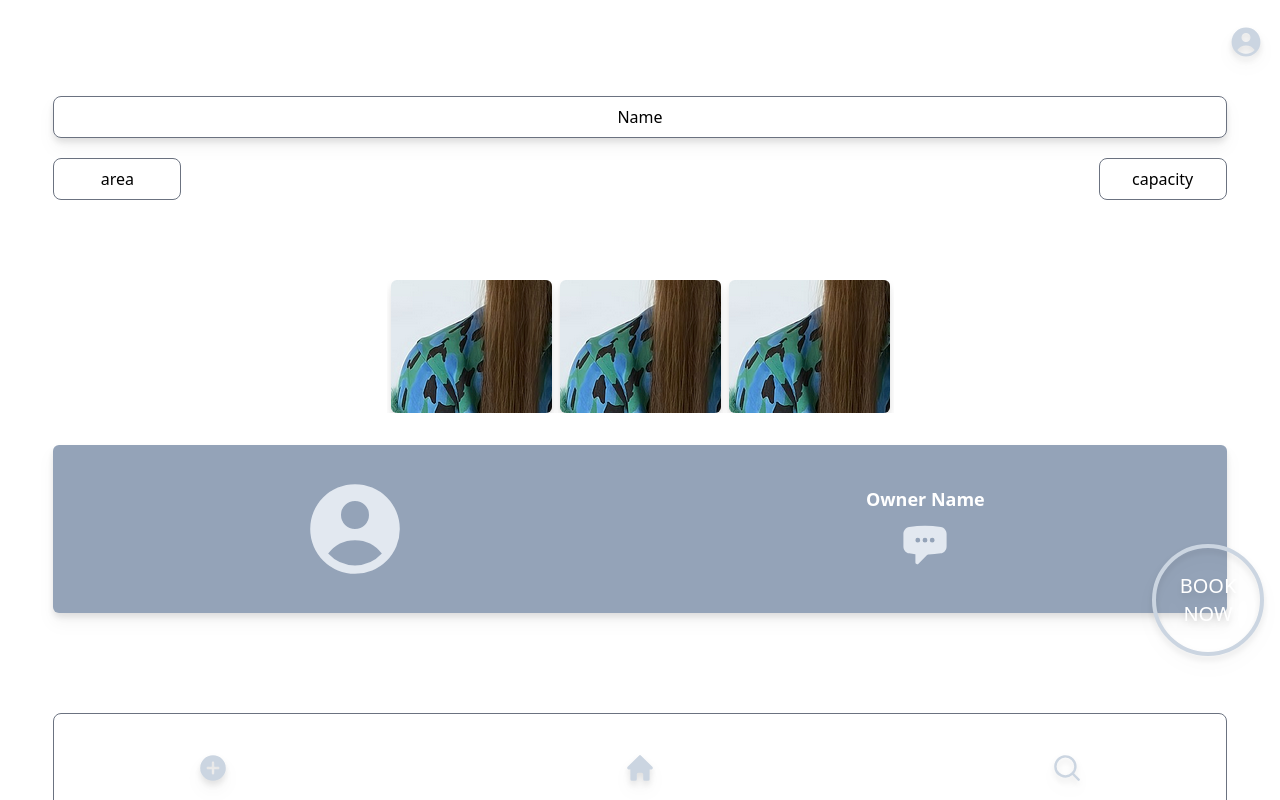
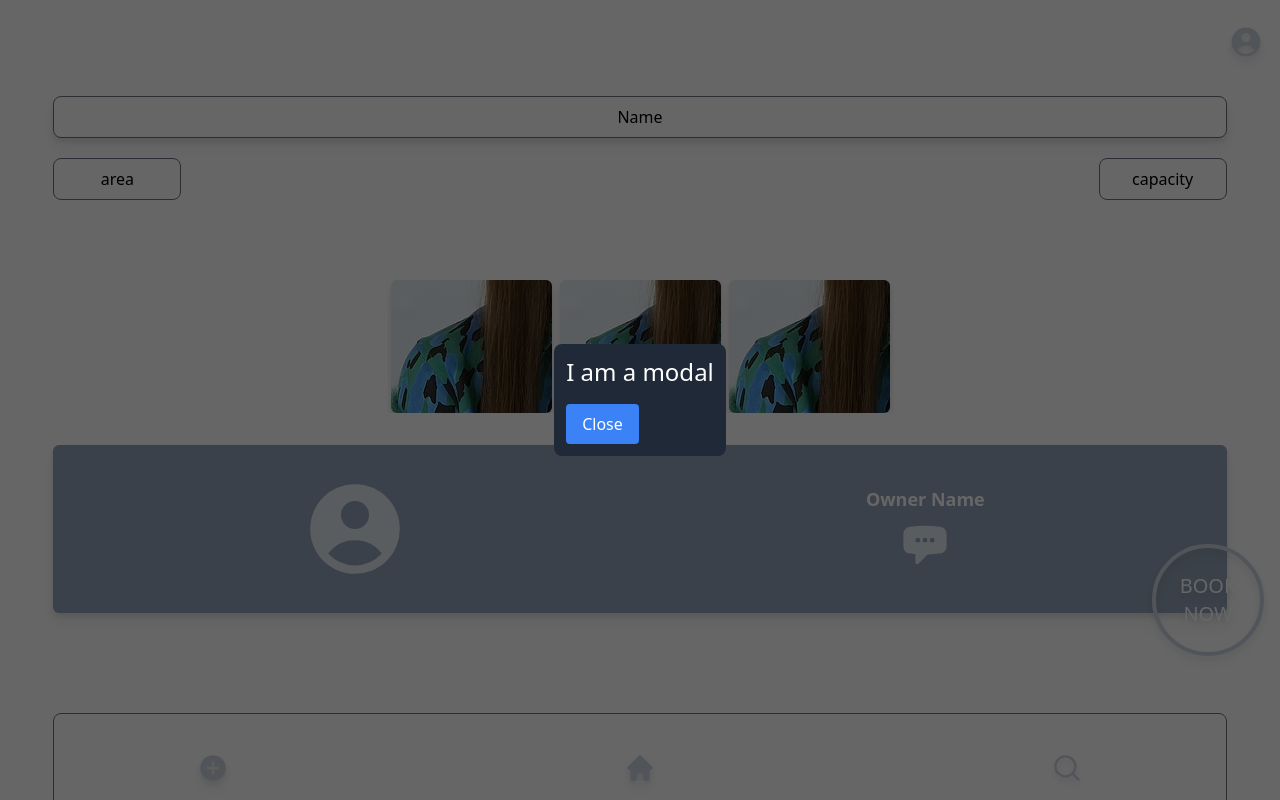
Before and after one commit to onu941/c25-capstone-project-kb, a React (Vite) app in the folder vite-client/: page /partyroom in a window 1280 px wide. Both pictures are taken after a click on the button "BOOK NOW". Built offline with nearby package versions, Linux system fonts and the light colour scheme.

Commit message:
add booking modal skeleton, cleanup other code

```diff
--- a/vite-client/src/components/minicomponents/Buttons.tsx
+++ b/vite-client/src/components/minicomponents/Buttons.tsx
@@ -38,14 +38,15 @@ export function SettingsTabButton(props: SettingsTabButtonProps) {
   );
 }
 
-export function BookingButton() {
+export function BookingButton(props: ButtonProps) {
   return (
-    <div className="absolute bottom-36 right-4 z-50 drop-shadow-lg">
-      <button className="dark:bg-slate-400 w-28 h-28 rounded-full border-solid border-4 border-slate-300">
-        <div className="flex flex-col text-xl">
-          <div>BOOK</div>
-          <div> NOW</div>
-        </div>
+    <div className="absolute bottom-36 right-4 z-30 drop-shadow-lg">
+      <button
+        type={props.type}
+        className="dark:bg-slate-400 w-28 h-28 rounded-full border-solid border-4 border-slate-300"
+        onClick={props.onClick}
+      >
+        <div className="flex flex-wrap flex-col text-xl">{props.label}</div>
       </button>
     </div>
   );
--- /dev/null
+++ b/vite-client/src/components/minicomponents/Modals.tsx
@@ -0,0 +1,23 @@
+interface BookingModalProps {
+  toggleModal: () => void;
+}
+
+export function BookingModal(props: BookingModalProps) {
+  return (
+    <div className="fixed top-0 right-0 bottom-0 left-0 flex items-center justify-center z-40">
+      <div
+        className="absolute top-0 right-0 bottom-0 left-0 bg-black opacity-60"
+        onClick={props.toggleModal}
+      ></div>
+      <div className="p-3 bg-gray-800 text-white rounded-lg z-50">
+        <p className="text-2xl">I am a modal</p>
+        <button
+          className="px-4 py-2 bg-blue-500 text-white rounded hover:bg-blue-600 mt-4"
+          onClick={props.toggleModal}
+        >
+          Close
+        </button>
+      </div>
+    </div>
+  );
+}
--- a/vite-client/src/components/minicomponents/Sidebar.tsx
+++ b/vite-client/src/components/minicomponents/Sidebar.tsx
@@ -14,6 +14,13 @@ interface SidebarProps {
 
 export function Sidebar(props: SidebarProps) {
   return (
+    <>
+      {props.isOpen && (
+        <div
+          className="fixed top-0 right-0 bottom-0 left-0 bg-black opacity-50 z-30"
+          onClick={props.toggleSidebar}
+        />
+      )}
       <div
         className={`flex flex-col place-items-center px-4 py-6 ease-in-out duration-300 sidebar h-full z-40 fixed top-0 right-0 dark:bg-slate-600 ${
           props.isOpen ? "translate-x-0" : "translate-x-full"
@@ -32,5 +39,6 @@ export function Sidebar(props: SidebarProps) {
           <ArrowLeftOnRectangleIcon className="mb-10 h-8 w-8 text-slate-300 drop-shadow-lg"></ArrowLeftOnRectangleIcon>
         </Link>
       </div>
+    </>
   );
 }
--- a/vite-client/src/components/minicomponents/Tab.tsx
+++ b/vite-client/src/components/minicomponents/Tab.tsx
@@ -13,7 +13,7 @@ interface SettingTabProps {
 
 export function Tab() {
   return (
-    <div className="z-50 fixed bottom-0 columns-3 flex justify-around w-full py-4 dark:bg-slate-600">
+    <div className="z-20 fixed bottom-0 columns-3 flex justify-around w-full py-4 dark:bg-slate-600">
       <div>
         <Link to="/new_room">
           <PlusCircleIcon className="h-8 w-8 text-slate-300 drop-shadow-lg"></PlusCircleIcon>
--- a/vite-client/src/pages/HandleUser.tsx
+++ b/vite-client/src/pages/HandleUser.tsx
@@ -24,23 +24,23 @@ export default function HandleUser() {
 
   return (
     <FullScreenInitial>
-      {page === "initial" ? <InitialLanding setPage={setPage} /> : null}
-      {page === "login" ? (
+      {page === "initial" && <InitialLanding setPage={setPage} />}
+      {page === "login" && (
         <Login
           setPassword={setPassword}
           setPhoneNo={setPhoneNo}
           onLoginSubmit={onLoginSubmit}
           setPage={setPage}
         />
-      ) : null}
-      {page === "signup" ? (
+      )}
+      {page === "signup" && (
         <Signup
           register={register}
           handleSubmit={handleSubmit}
           onSignupSubmit={onSignupSubmit}
           setPage={setPage}
         />
-      ) : null}
+      )}
     </FullScreenInitial>
   );
 }
--- a/vite-client/src/pages/Partyroom.tsx
+++ b/vite-client/src/pages/Partyroom.tsx
@@ -11,6 +11,7 @@ import {
 import { FormCarousel } from "../components/minicomponents/Carousels";
 import { OwnerCard, ReviewCard } from "../components/minicomponents/Cards";
 import { BookingButton } from "../components/minicomponents/Buttons";
+import { BookingModal } from "../components/minicomponents/Modals";
 
 type EquipmentField = {
   id: number;
@@ -25,8 +26,8 @@ type Review = {
 };
 
 export default function Partyroom() {
+  const [sidebarIsOpen, setSidebarIsOpen] = useState(false);
   const [bookingModalIsOpen, setBookingModalIsOpen] = useState(false);
-  const [sidebarIsOpen, setSidebarIsOpen] = useState(false);
   const partyroomName = "name fetched from postgres via knex query";
   const equipment: EquipmentField[] = [
     { id: 1, name: "Equipment 1" },
@@ -55,16 +56,23 @@ export default function Partyroom() {
     },
   ];
 
+  const toggleSidebar = () => {
+    setSidebarIsOpen(!sidebarIsOpen);
+  };
+
   const toggleBookingModal = () => {
+    console.log("modal button clicked");
     setBookingModalIsOpen(!bookingModalIsOpen);
   };
 
-  const toggleSidebar = () => {
-    setSidebarIsOpen(!sidebarIsOpen);
-  };
   return (
     <>
-      <BookingButton />
+      <BookingButton
+        type="button"
+        label="BOOK NOW"
+        onClick={toggleBookingModal}
+      />
+      {bookingModalIsOpen && <BookingModal toggleModal={toggleBookingModal} />}
       <FullScreen>
         <AppHeader
           isOpen={sidebarIsOpen}
--- a/vite-client/src/pages/Settings.tsx
+++ b/vite-client/src/pages/Settings.tsx
@@ -24,9 +24,9 @@ export default function Settings() {
       <AppHeader title="Settings & Management" toggleSidebar={toggleSidebar} />
       <Sidebar isOpen={sidebarIsOpen} toggleSidebar={toggleSidebar}></Sidebar>
       <SettingsTab handleClick={handleClick} isSelected={isSelected} />
-      {isSelected === "bookings" ? <SetBookings /> : null}
-      {isSelected === "rooms" ? <SetRooms /> : null}
-      {isSelected === "general" ? <SetGeneral /> : null}
+      {isSelected === "bookings" && <SetBookings />}
+      {isSelected === "rooms" && <SetRooms />}
+      {isSelected === "general" && <SetGeneral />}
       <Tab />
     </FullScreen>
   );
```
Lines whose indentation alone changed are shown as unchanged.
